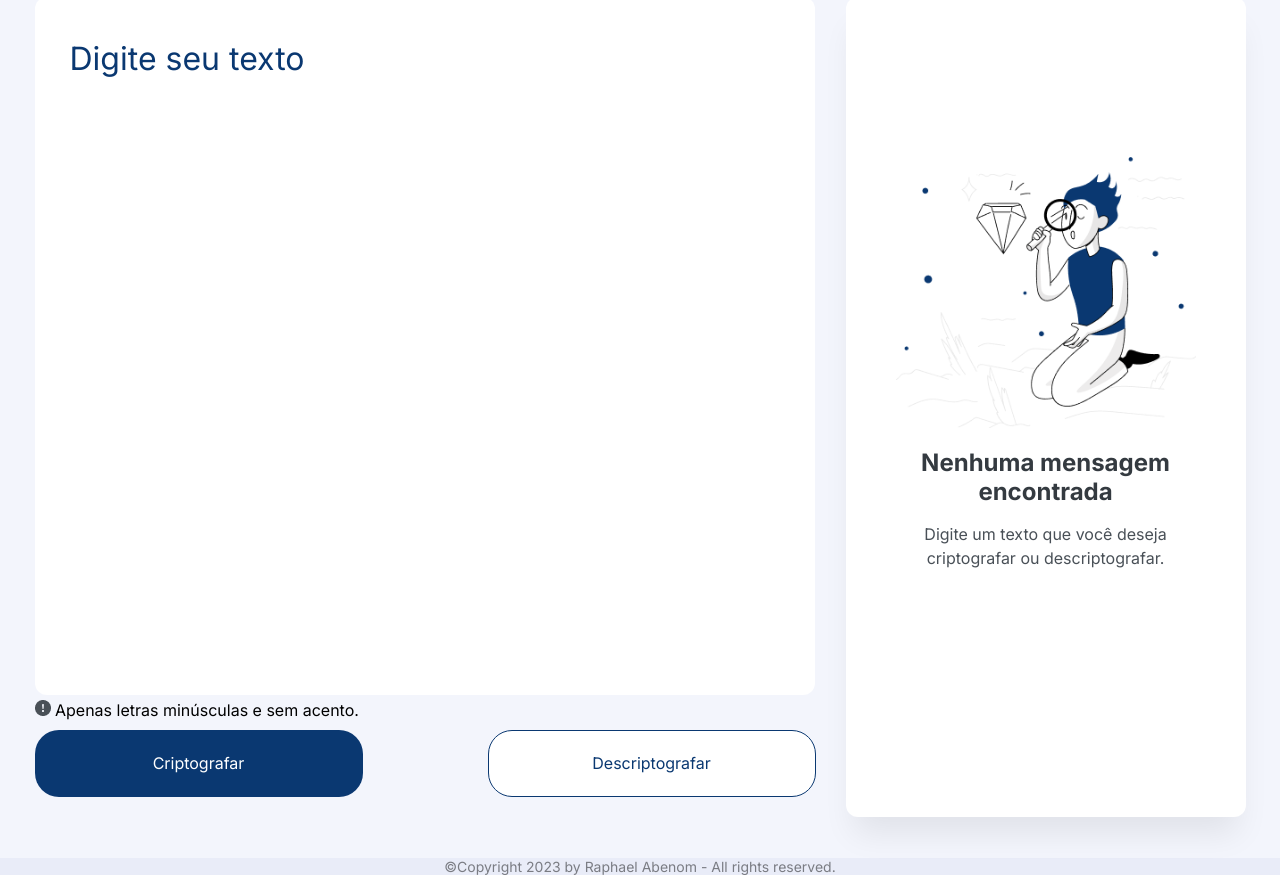
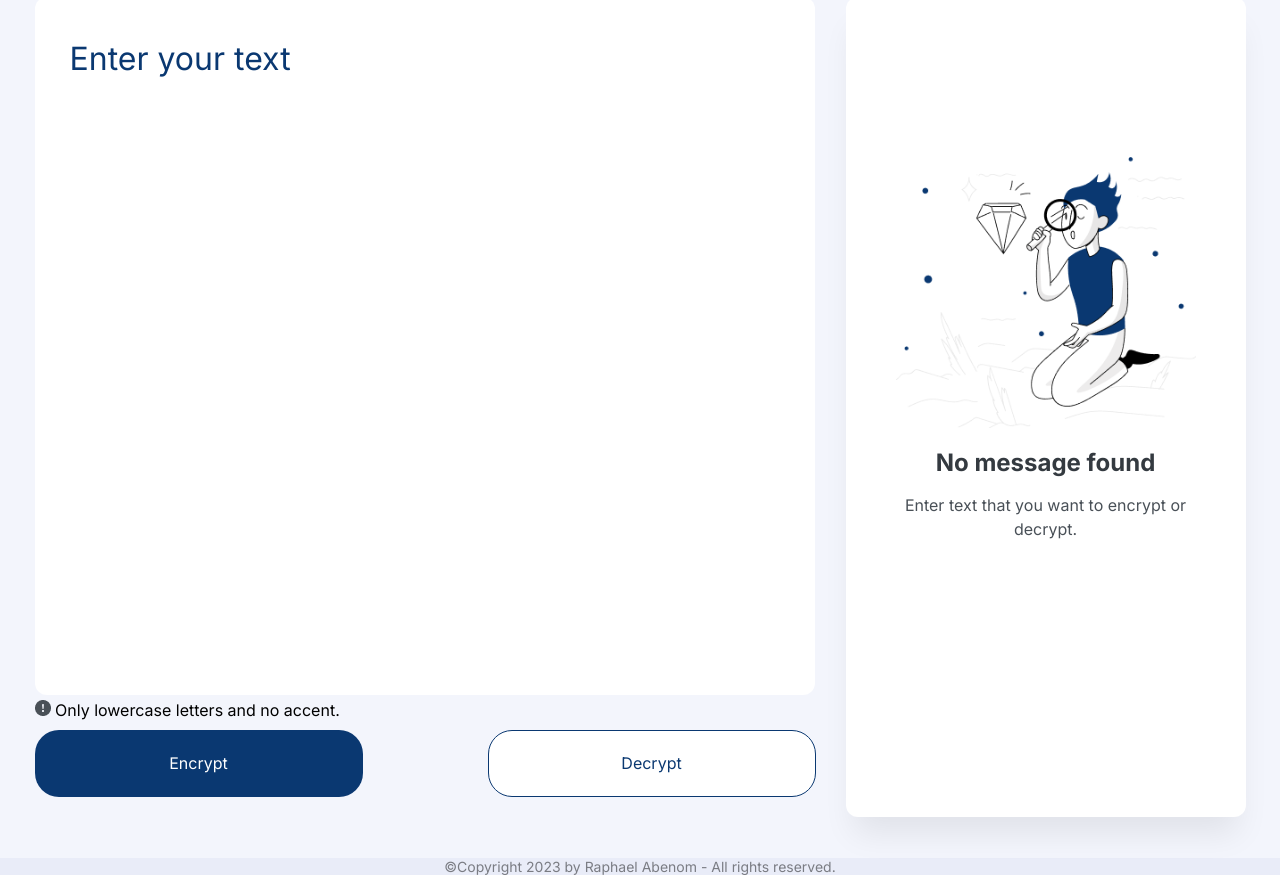
Before and after one commit to raphaelabenom/challenge-simple-text-decoder, a plain HTML site: page src/index.html in a window 1280 px wide. Shown: the part 85-960 px from the top of the page. Drawn offline with Linux system fonts and the light colour scheme.

Commit message:
Update index.html

```diff
--- a/src/index.html
+++ b/src/index.html
@@ -8,7 +8,7 @@
     <link rel="stylesheet" href="./common.css">
     <!-- CSS style -->
     <link rel="stylesheet" href="./style.css">
-    <title>Desafio de Criptografia - Oracle One</title>
+    <title>Encryption Challenge - Oracle One</title>
   </head>
   <body>
     <header>
@@ -19,25 +19,25 @@
     <div class="container">
       <section class="input-text">
         <!-- Entry text -->
-        <textarea id="textInput" class="input" placeholder="Digite seu texto" require></textarea>
-          <span class="info"><img src="./infovector.png" alt="info"> Apenas letras minúsculas e sem acento.</span>
+        <textarea id="textInput" class="input" placeholder="Enter your text" require></textarea>
+          <span class="info"><img src="./infovector.png" alt="info"> Only lowercase letters and no accent.</span>
           <!-- Buttons -->
             <div class="buttons">
-              <button id="btnEncrypt" class="btn-primary" type="button">Criptografar</button>
-              <button id="btnDescrypt" class="btn-secundary" type="button" >Descriptografar</button>
+              <button id="btnEncrypt" class="btn-primary" type="button">Encrypt</button>
+              <button id="btnDescrypt" class="btn-secundary" type="button" >Decrypt</button>
             </div>
       </section>
       <section class="output-text"></output>
           <!-- Empty -->
           <div id="empty-output" class="empty-output hidden">
             <img src="./boyimg.png" alt="boy">
-            <h4 class="title-output">Nenhuma mensagem encontrada</h4>
-            <p>Digite um texto que você deseja criptografar ou descriptografar.</p>
+            <h4 class="title-output">No message found</h4>
+            <p>Enter text that you want to encrypt or decrypt.</p>
           </div>
           <!-- Output -->
           <div id="result-output" class="result-output">
             <textarea id="textResult" class="output" readonly></textarea>
-            <button class="copy-result" type="button">Copiar</button>
+            <button class="copy-result" type="button">Copy</button>
           </div>
       </section>
     </div>
```
